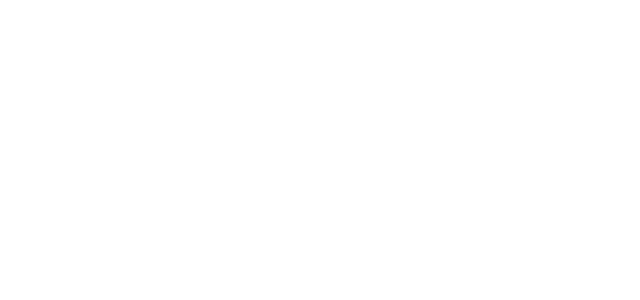
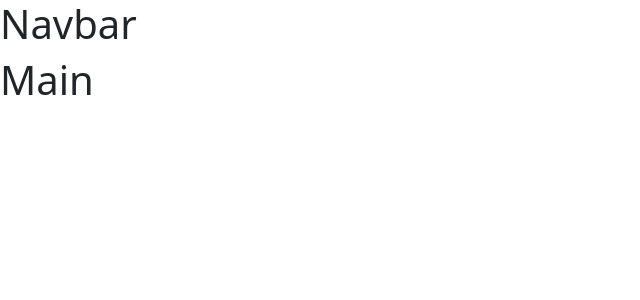
Before and after one commit to MarcoProstamo/react-boolflix, a React (Vite) app: page / in a window 1280 px wide. Shown: the top 300 px of the page, without its empty margins (0-640 px from the left). Built offline with nearby package versions, Linux system fonts and the light colour scheme.

Commit message:
Add → Structure

```diff
--- a/src/App.jsx
+++ b/src/App.jsx
@@ -1,3 +1,10 @@
+import Header from "./assets/layout/Header";
+import Main from "./assets/layout/Main";
 export default function App() {
-  return;
+  return (
+    <div className="wrapper">
+      <Header />
+      <Main />
+    </div>
+  );
 }
--- /dev/null
+++ b/src/assets/components/Card.jsx
@@ -0,0 +1,3 @@
+export default function Card() {
+  return <h1>Card</h1>;
+}
--- /dev/null
+++ b/src/assets/components/Navbar.jsx
@@ -0,0 +1,3 @@
+export default function Navbar() {
+  return <h1>Navbar</h1>;
+}
--- /dev/null
+++ b/src/assets/layout/Header.jsx
@@ -0,0 +1,9 @@
+import Navbar from "../components/Navbar";
+
+export default function Header() {
+  return (
+    <header>
+      <Navbar />
+    </header>
+  );
+}
--- /dev/null
+++ b/src/assets/layout/Main.jsx
@@ -0,0 +1,7 @@
+export default function Main() {
+  return (
+    <main>
+      <h1>Main</h1>
+    </main>
+  );
+}
```
Also changed, not shown: src/assets/contexts/MovieTvContext.jsx (added).
